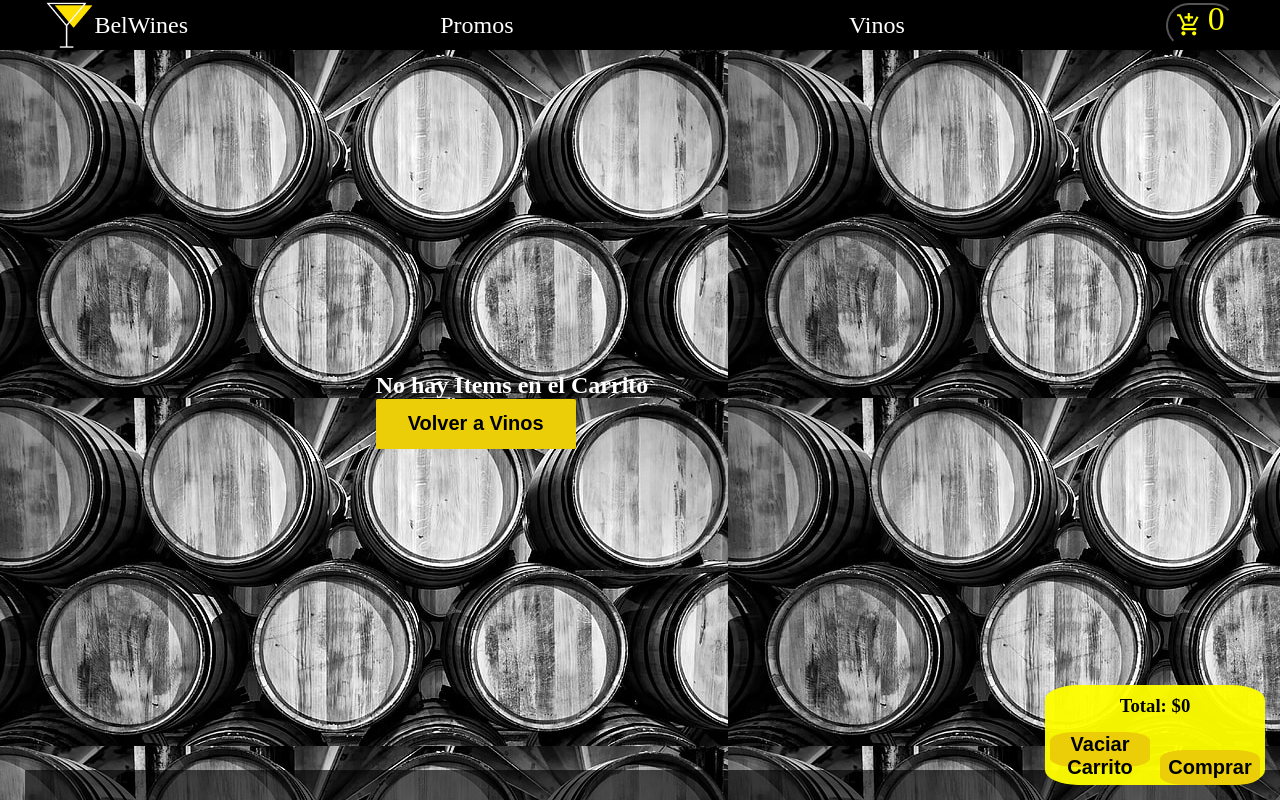
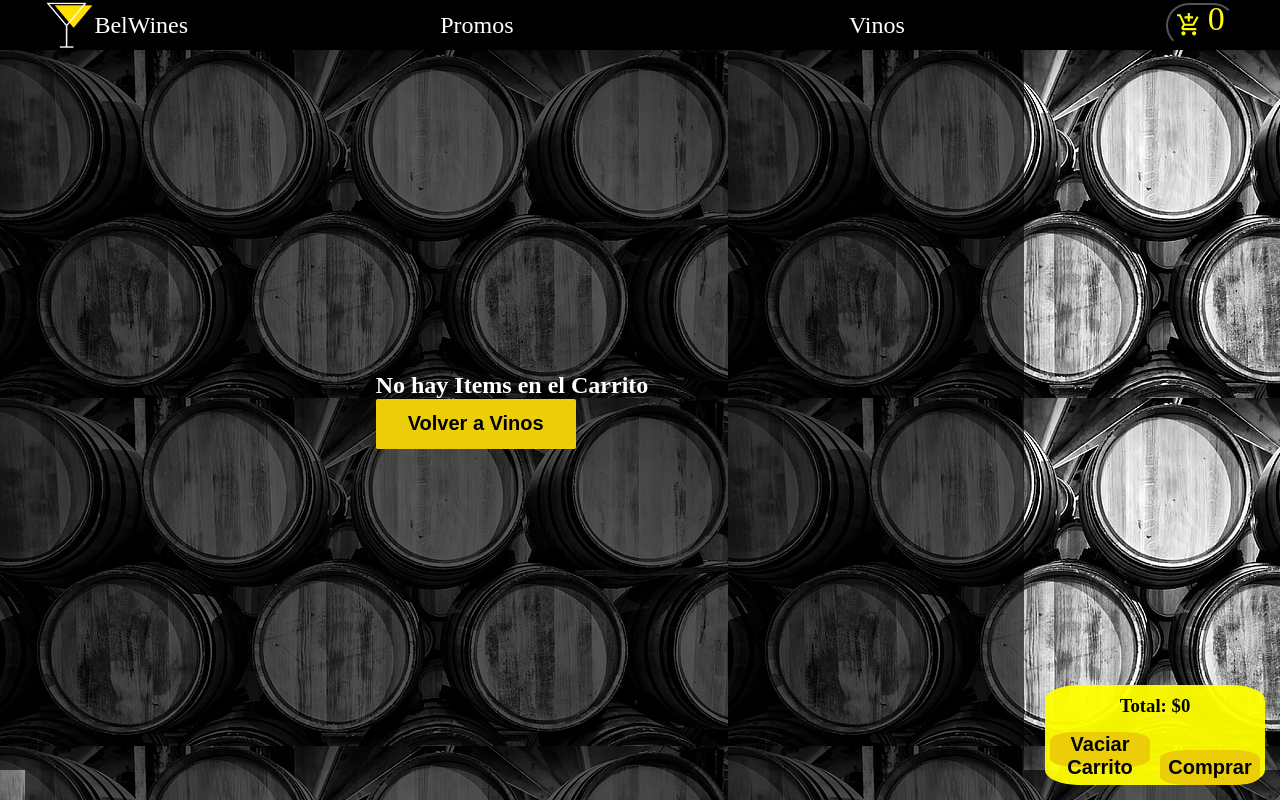
Before and after one commit to gaston964/BelWinesReact, a React (Vite) app: page /cart in a window 1280 px wide. Shown: the top 800 px of the page. Built offline with nearby package versions, Linux system fonts and the light colour scheme.

Commit message:
Formulario

```diff
--- a/src/index.css
+++ b/src/index.css
@@ -153,6 +153,7 @@ color: white;
   justify-content: center;
   padding: 0;
   max-width:100vw;
+  background-color: #000000a8;
 }
 .containerCondicional{
   height: 100vh;
@@ -160,6 +161,7 @@ color: white;
   flex-direction: column;
   justify-content: center;
   align-items: center;
+  background-color: #000000a8;
 }
 .containerCondicional img{
   width:180px;
```
